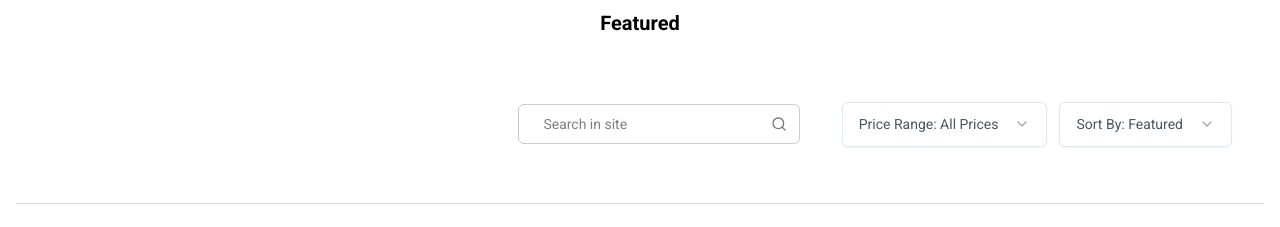
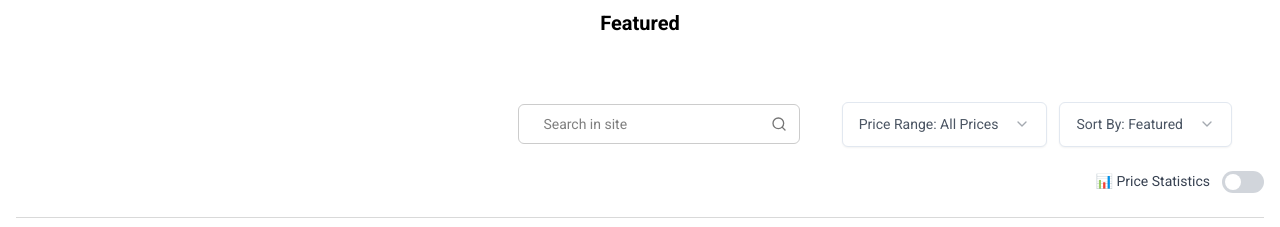
Before and after one commit to LeliucRobert/WatchesApp, a Next.js app in the folder frontend/: page /explore in a window 1280 px wide. Shown: the part 629-856 px from the top of the page. Built offline with nearby package versions, Linux system fonts and the light colour scheme; grey boxes are pictures that could not be loaded.

Commit message:
Added statistics

```diff
--- a/frontend/src/app/explore/page.jsx
+++ b/frontend/src/app/explore/page.jsx
@@ -20,6 +20,7 @@ import WatchCard from "@/components/WatchCard";
 import { useEntities } from "@/context/EntityContext";
 import { useState } from "react";
 export default function Home() {
+  const [statisticsEnabled, setStatisticsEnabled] = useState(false);
   const { entities } = useEntities();
   const [filters, setFilters] = useState({
     searchTerm: "",
@@ -78,6 +79,18 @@ export default function Home() {
     currentPage * itemsPerPage
   );
 
+  const prices = filteredWatches.map(
+    (w) =>
+      parseFloat(
+        w.price
+          .toString()
+          .replace(/[^\d.]/g, "")
+          .trim()
+      ) || 0
+  );
+  const minPrice = Math.min(...prices);
+  const maxPrice = Math.max(...prices);
+
   return (
     // <div className='container'>
     // {/* Header */}
@@ -134,7 +147,11 @@ export default function Home() {
         <h2 className='section-title'>Featured</h2>
 
         {/* Filters */}
-        <Filter onFilterChange={handleFilterChange} />
+        <Filter
+          onFilterChange={handleFilterChange}
+          showStats={statisticsEnabled}
+          onToggleStats={() => setStatisticsEnabled((prev) => !prev)}
+        />
         <hr></hr>
         {/* Products Grid - First Row */}
 
@@ -152,6 +169,9 @@ export default function Home() {
                 description={watch.description}
                 category={watch.category}
                 condition={watch.condition}
+                statisticsEnabled={statisticsEnabled}
+                minPrice={minPrice}
+                maxPrice={maxPrice}
               />
             ))}
           </div>
--- a/frontend/src/components/EntityForm.jsx
+++ b/frontend/src/components/EntityForm.jsx
@@ -65,21 +65,26 @@ export default function EntityForm({ initialData, onSubmit }) {
   // Handle form submission
   const handleSubmit = (e) => {
     e.preventDefault();
-
+    const isValidPrice = parseFloat(formData.price) > 0;
     // Validate form before submission
     if (
       !formData.name ||
       !formData.category ||
       !formData.condition ||
-      !formData.price
+      !formData.price ||
+      !isValidPrice
     ) {
       setFormErrors({
         name: !formData.name,
         category: !formData.category,
         condition: !formData.condition,
-        price: !formData.price,
+        price: !formData.price || !isValidPrice,
       });
-      alert("Please fill in all required fields.");
+      alert(
+        !isValidPrice
+          ? "Please enter a valid positive price."
+          : "Please fill in all required fields."
+      );
       return;
     }
 
@@ -89,7 +94,6 @@ export default function EntityForm({ initialData, onSubmit }) {
       addEntity(formData);
     }
 
-    // Reset the form after submission
     if (!isEditing) {
       setFormData({
         name: "",
@@ -100,6 +104,7 @@ export default function EntityForm({ initialData, onSubmit }) {
         images: [],
       });
     }
+
     if (onSubmit) onSubmit();
   };
 
--- a/frontend/src/components/Filter.jsx
+++ b/frontend/src/components/Filter.jsx
@@ -17,7 +17,7 @@ import { Button } from "@/components/ui/button";
 import { Search, ChevronDown } from "lucide-react";
 import { useState } from "react";
 
-export default function Filter({ onFilterChange }) {
+export default function Filter({ onFilterChange, showStats, onToggleStats }) {
   const [filters, setFilters] = useState({
     searchTerm: "",
     price: "All Prices",
@@ -34,6 +34,7 @@ export default function Filter({ onFilterChange }) {
   };
 
   return (
+    <div>
       <div className='filters'>
         <div className='search-container'>
           <input
@@ -109,5 +110,24 @@ export default function Filter({ onFilterChange }) {
           </DropdownMenu>
         </div>
       </div>
+      <div className='stats-toggle-container'>
+        <div className='stats-toggle-wrapper'>
+          <label htmlFor='enable-stats' className='stats-toggle-label'>
+            📊 Price Statistics
+          </label>
+
+          <label className='switch-wrapper'>
+            <input
+              id='enable-stats'
+              type='checkbox'
+              className='switch-checkbox'
+              checked={showStats}
+              onChange={onToggleStats}
+            />
+            <span className='switch-slider' />
+          </label>
+        </div>
+      </div>
+    </div>
   );
 }
--- a/frontend/src/components/WatchCard.jsx
+++ b/frontend/src/components/WatchCard.jsx
@@ -39,11 +39,26 @@ export default function WatchCard({
   seller,
   category,
   condition,
+  statisticsEnabled = false,
+  minPrice,
+  maxPrice,
 }) {
   const [showMore, setShowMore] = useState(false);
   const { deleteEntity } = useEntities();
   const [currentImageIndex, setCurrentImageIndex] = useState(0); // Track current image
   const [isHovered, setIsHovered] = useState(false);
+
+  function getPriceColor(price, min, max) {
+    if (max === min) return "hsl(120, 100%, 40%)"; // Avoid division by 0
+    const ratio = (price - min) / (max - min); // Range between 0 and 1
+    const hue = 120 - ratio * 120; // 120 = green, 0 = red
+    return `hsl(${hue}, 100%, 40%)`; // returns HSL color string
+  }
+
+  const numericPrice = parseFloat(price.toString().replace(/[^\d.]/g, ""));
+  const priceColor = statisticsEnabled
+    ? getPriceColor(numericPrice, minPrice, maxPrice)
+    : "inherit";
 
   // Function to go to the next image
   const nextImage = () => {
@@ -102,7 +117,9 @@ export default function WatchCard({
         <p className='listing-card__category'>
           Category: {category || "Uncategorized"}
         </p>
-        <p className='listing-card__price'>{price ? `$${price}` : "$0"}</p>
+        <p className='listing-card__price' style={{ color: priceColor }}>
+          {price ? `$${price}` : "$0"}
+        </p>
         <p className='listing-card__seller'>Seller: {seller || "Unknown"}</p>
 
         {showMore && (
--- a/frontend/src/styles/explore.css
+++ b/frontend/src/styles/explore.css
@@ -363,6 +363,83 @@
   }
 }
 
+/* NEW wrapper to align stats toggle to the right */
+.stats-toggle-container {
+  display: flex;
+  justify-content: flex-end;
+  padding: 0 30;
+  margin-top: -16px;
+}
+
+/* Price Statistics Toggle Wrapper */
+.stats-toggle-wrapper {
+  display: flex;
+  align-items: center;
+  gap: 12px;
+  margin-top: 8px;
+  margin-left: 4px;
+}
+
+/* Label text */
+.stats-toggle-label {
+  font-size: 14px;
+  color: #374151; /* gray-700 */
+  font-weight: 500;
+}
+
+/* Switch styles */
+.switch-wrapper {
+  position: relative;
+  display: inline-block;
+  width: 42px;
+  height: 22px;
+}
+
+.switch-checkbox {
+  opacity: 0;
+  width: 0;
+  height: 0;
+}
+
+.switch-slider {
+  position: absolute;
+  cursor: pointer;
+  top: 0;
+  left: 0;
+  right: 0;
+  bottom: 0;
+  background-color: #d1d5db; /* gray-300 */
+  transition: 0.4s;
+  border-radius: 34px;
+}
+
+.switch-slider::before {
+  position: absolute;
+  content: "";
+  height: 16px;
+  width: 16px;
+  left: 3px;
+  bottom: 3px;
+  background-color: white;
+  transition: 0.4s;
+  border-radius: 50%;
+}
+
+.sort-and-toggle-group {
+  display: flex;
+  flex-direction: column;
+  gap: 6px; /* spacing between sort and toggle */
+}
+
+/* Checked State */
+.switch-checkbox:checked + .switch-slider {
+  background-color: #10b981; /* green-500 */
+}
+
+.switch-checkbox:checked + .switch-slider::before {
+  transform: translateX(20px);
+}
+
 .category-grid {
   display: grid;
   grid-template-columns: 1fr;
```
Lines whose indentation alone changed are shown as unchanged.
